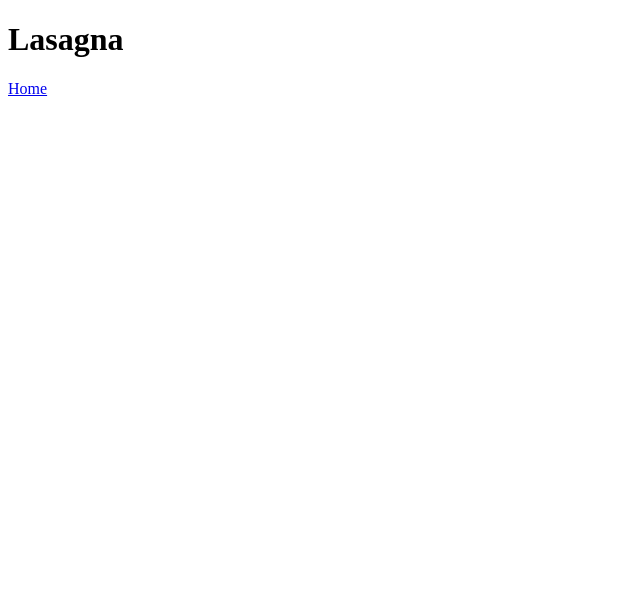
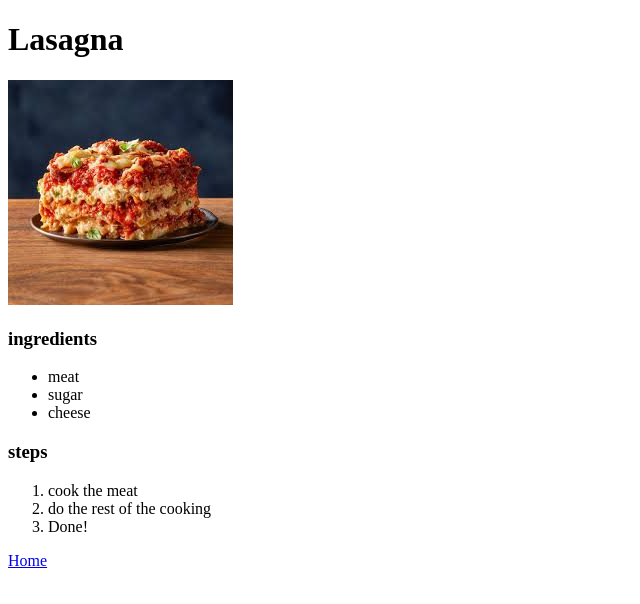
Before and after one commit to gotham6/odin-recipes, a plain HTML site: page recipes/lasagna.html in a window 1280 px wide. Shown: the whole page, without its empty margins (0-640 px from the left). Drawn offline with Linux system fonts and the light colour scheme.

Commit message:
add  images edited recipes

```diff
--- a/recipes/lasagna.html
+++ b/recipes/lasagna.html
@@ -7,6 +7,20 @@
 </head>
 <body>
     <h1>Lasagna</h1>
+    <img src="/images/lasagna.jpeg">
+    <h3>ingredients</h3>
+    <ul>
+        <li>meat</li>
+        <li>sugar</li>
+        <li>cheese</li>
+    </ul>
+
+    <h3>steps</h3>
+    <ol>
+        <li>cook the meat</li>
+        <li>do the rest of the cooking</li>
+        <li>Done!</li>
+    </ol>
     <a href="../index.html">Home</a>
 </body>
 </html>
```
Also changed, not shown: index.html (+5 -3 lines), recipes/butter-chicken.html (+13 -0 lines), recipes/pizza.html (+13 -0 lines), images/butter-chicken.jpeg (added), images/lasagna.jpeg (added), images/pizza.jpeg (added).
